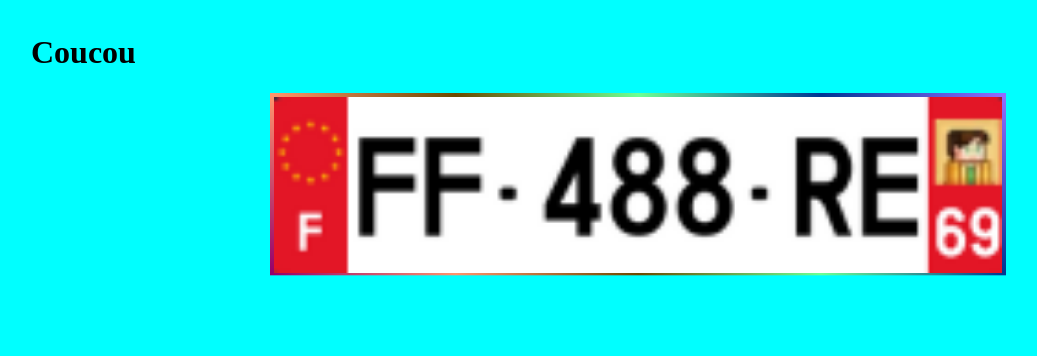
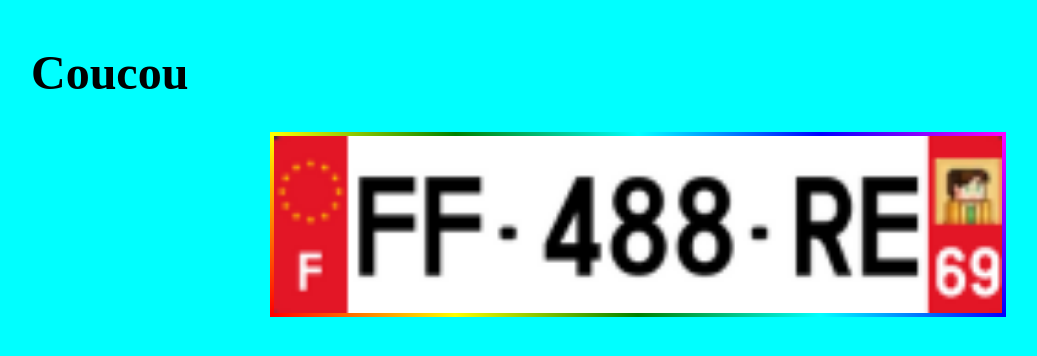
Before and after one commit to cacao-kkh/train-website, a plain HTML site: page index.html in a window 1280 px wide. Shown: the whole page, without its empty margins (2-1039 px from the left). Drawn offline with Linux system fonts and the light colour scheme.

Commit message:
Update style.css

```diff
--- a/style.css
+++ b/style.css
@@ -7,7 +7,8 @@ body{
     color: black;
 }
 h1{
-        font-size: 32px;/ligne 5/
+    font-size: 48px;/ligne 5/
+    font-weight: bold;
 }
 
 .immatriculation{
@@ -19,7 +20,7 @@ h1{
     border: 4px solid;
     border-image: linear-gradient(45deg, red, yellow, green, cyan, blue, magenta);
     border-image-slice: 1;
-    animation: borderAnimation 3s infinite;
+    animation: borderAnimation 0.1s infinite;
 }
 
 @keyframes borderAnimation {
```
